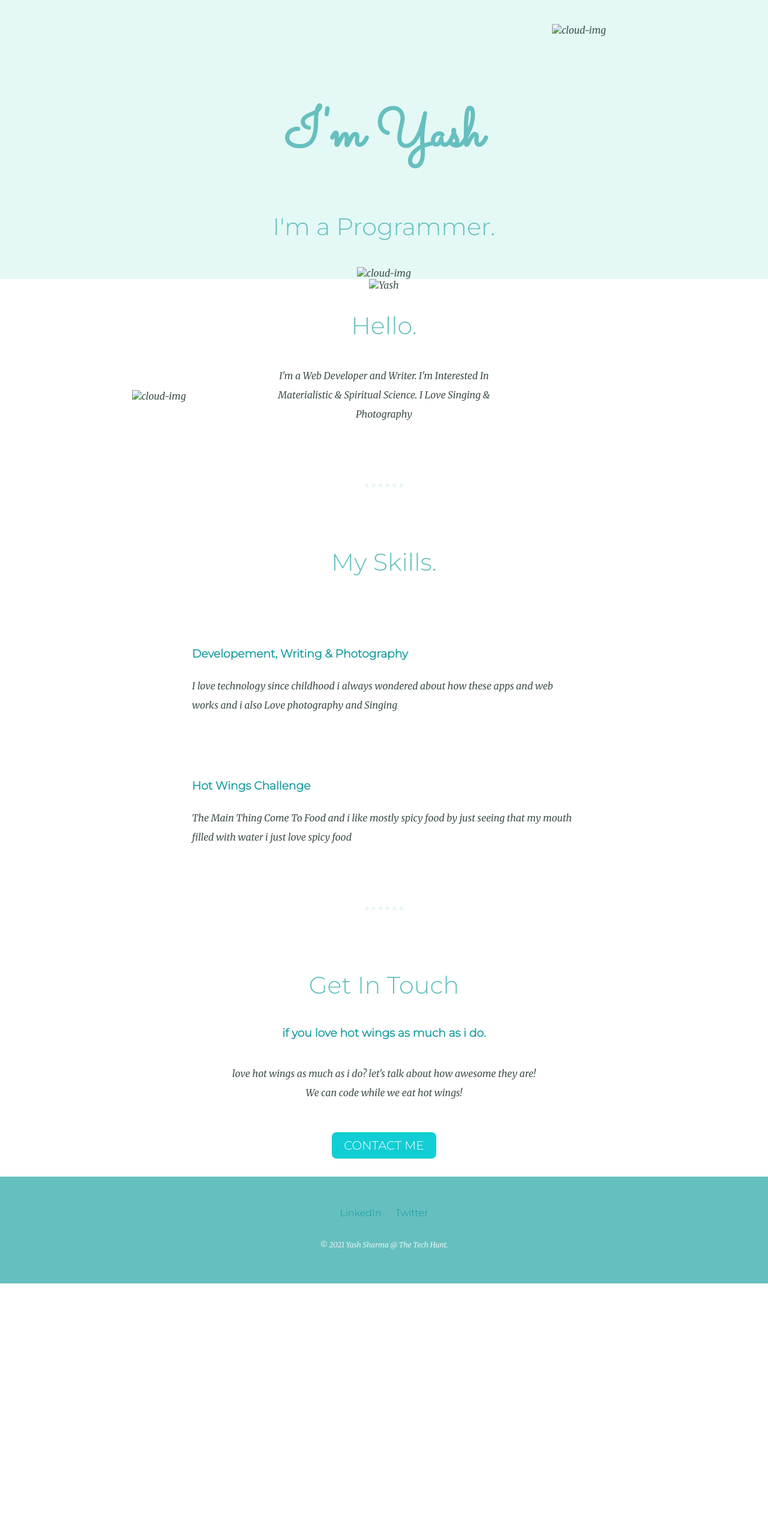
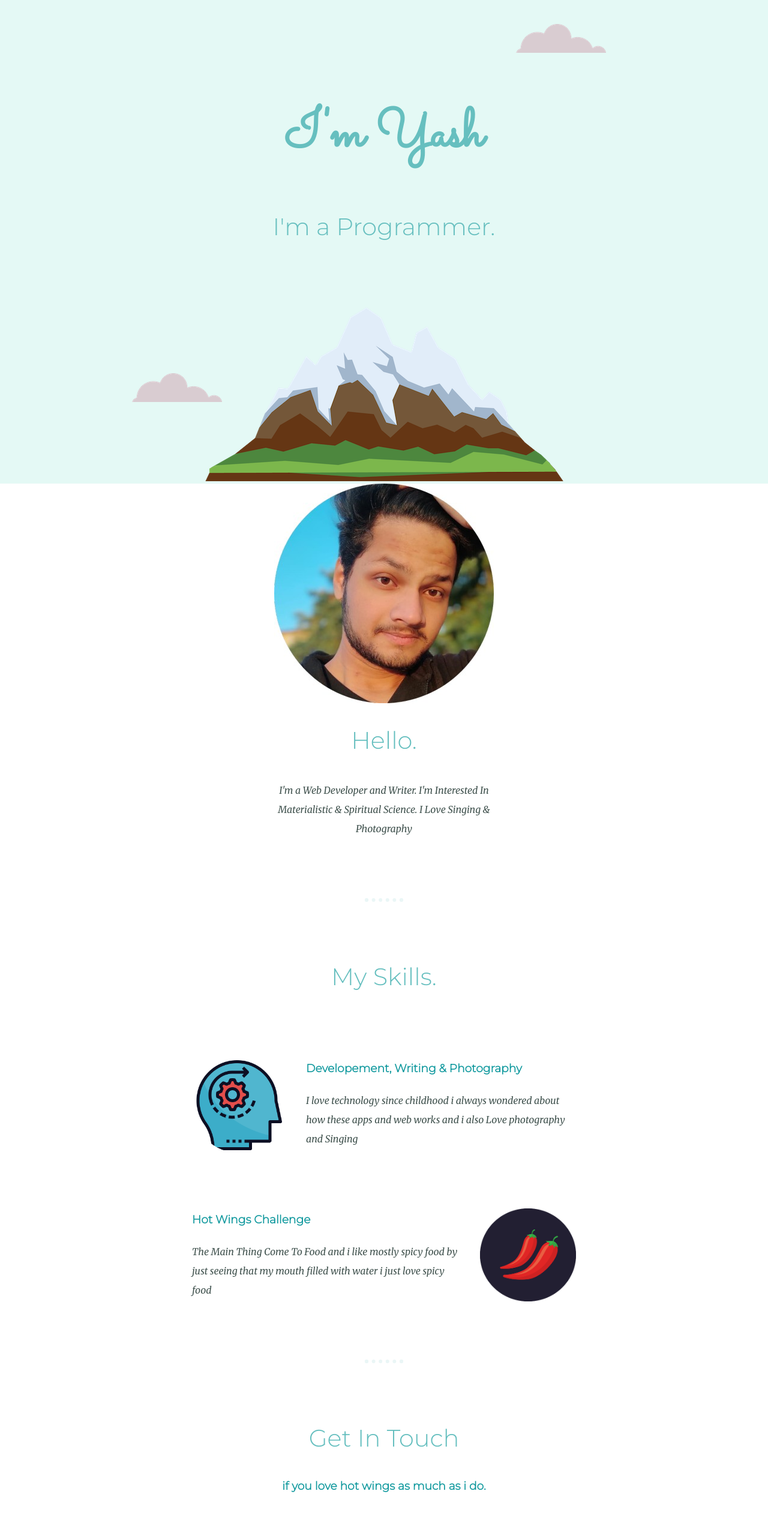
Before and after one commit to ittzyashu/My-First-Website, a plain HTML site: page index.html in a window 1280 px wide. Shown: the top 2525 px of the page at 60% size. Before the commit the page ends 2139 px from the top, so only its background shows below. Drawn offline with Linux system fonts and the light colour scheme.

Commit message:
Update index.html

```diff
--- a/index.html
+++ b/index.html
@@ -12,17 +12,17 @@
 </head>
 <body>
     <div class="top-container">
-        <img src="Images/cloud.png" alt="cloud-img" class="top-cloud">
+        <img src="cloud.png" alt="cloud-img" class="top-cloud">
         <h1>I'm Yash</h1>
         <h2>I'm a Programmer.</h2>
-        <img src="Images/cloud.png" alt="cloud-img" class="bottom-cloud">
-        <img src="Images/mountain.png" alt="cloud-img">
+        <img src="cloud.png" alt="cloud-img" class="bottom-cloud">
+        <img src="mountain.png" alt="cloud-img">
 
     </div>
 
     <div class="middle-container">
         <div class="profile">
-          <img src="Images/Yash1.jpg" alt="Yash" class="myimage">
+          <img src="Yash1.jpg" alt="Yash" class="myimage">
           <h2>Hello.</h2>
           <p class="intro">I'm a Web Developer and Writer. I'm Interested In Materialistic & Spiritual Science.
               I Love Singing & Photography
@@ -32,12 +32,12 @@
         <div class="skills">
           <h2>My Skills.</h2>
           <div class="skill-row">
-            <img class="skillspic" src="Images/skills.png" alt="">
+            <img class="skillspic" src="skills.png" alt="">
             <h3>Developement, Writing & Photography</h3>
             <p>I love technology since childhood i always wondered about how these apps and web works and i also Love photography and Singing</p>
           </div>
           <div class="skill-row">
-            <img class="chillipic" src="Images/chillies.png" alt="">
+            <img class="chillipic" src="chillies.png" alt="">
             <h3>Hot Wings Challenge</h3>
             <p>The Main Thing Come To Food and i like mostly spicy food by just seeing that my mouth filled with water i just love spicy food</p>
           </div>
@@ -53,11 +53,11 @@
       <br><br>
 
       <div class="bottom-container">
-        <a class="footer-link" href="https://www.linkedin.com/">LinkedIn</a>
-        <a class="footer-link" href="https://twitter.com/">Twitter</a>
+        <a class="footer-link" href="https://www.linkedin.com/in/yogesh-sharma-965890157/">LinkedIn</a>
+        <a class="footer-link" href="https://twitter.com/ittzyashu">Twitter</a>
 
         </a>
-        <p class="copyright">© 2021 Yash Sharma @ The Tech Hunt.</p>
+        <p class="copyright">© 2021 Yash Sharma @ittzyashu.</p>
       </div>
 
 </body>
```
